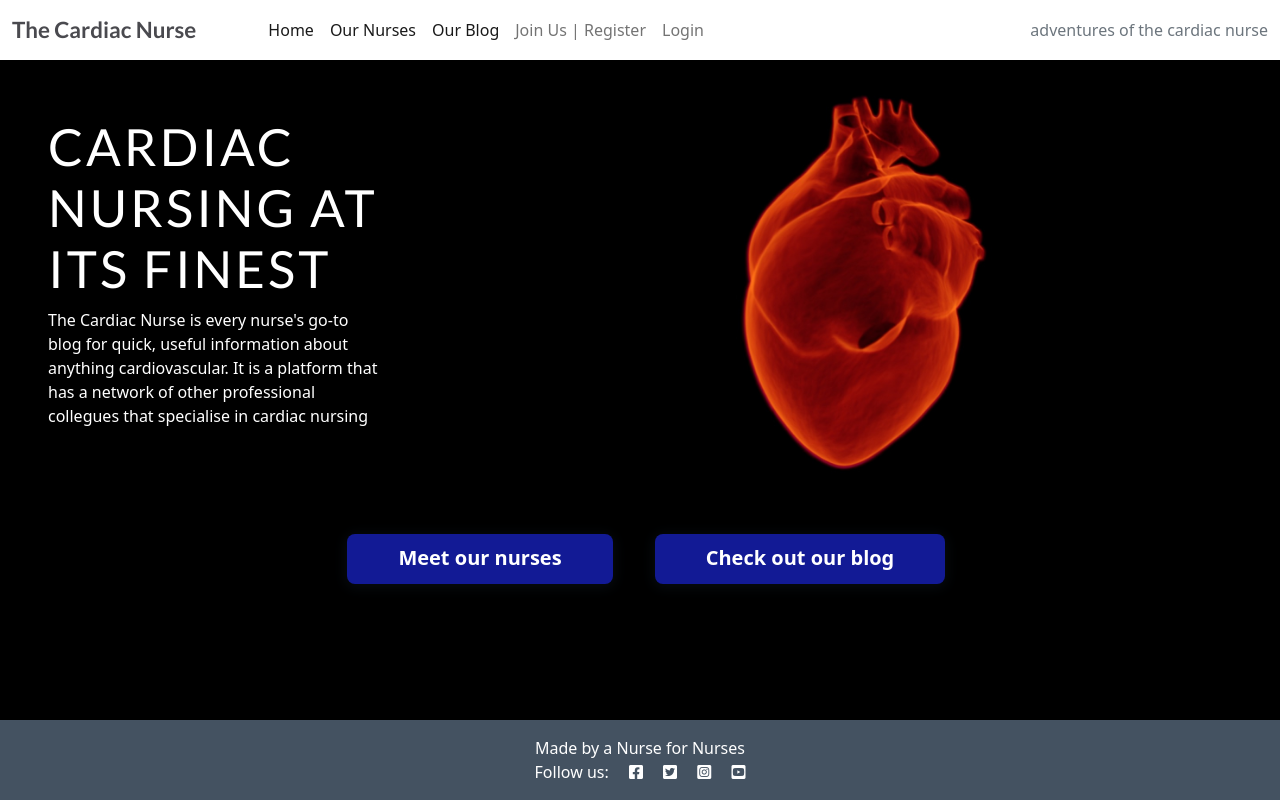
After one commit to gozygreg/The-Cardiac-Nurse, a Django app: page /cardiacnurseblog/nurseprofile/ in a window 1280 px wide. The commit adds this page. Run offline with Django 3.2, Linux system fonts and the light colour scheme.

Commit message:
Create tempelate to render nurse profile views, and connect up urls.py files

```diff
--- a/cardiacnurseprofile/views.py
+++ b/cardiacnurseprofile/views.py
@@ -1,3 +1,19 @@
-from django.shortcuts import render
+"""
+Functions for the view code
+"""
 
-# Create your views here.
+from django.shortcuts import render, redirect, get_object_or_404, reverse
+from django.views import generic, View
+from django.http import HttpResponseRedirect
+from django.contrib import messages
+from . models import NurseProfile
+
+
+class NursePage(generic.ListView):
+    """
+    view for nurse profile page
+    """
+    model = NurseProfile
+    queryset = NurseProfile.objects.filter(status=1).order_by('-created_on')
+    template_name = 'nurseprofile.html'
+    paginate_by = 6
--- a/templates/base.html
+++ b/templates/base.html
@@ -44,7 +44,7 @@
                         <a class="nav-link active" aria-current="page" href="{% url 'home' %}">Home</a>
                     </li>
                     <li class="nav-item">
-                        <a class="nav-link active" aria-current="page" href=#>Our Nurses</a>
+                        <a class="nav-link active" aria-current="page" href="{% url 'nurse_profile' %}">Our Nurses</a>
                     </li>
                     <li class="nav-item">
                         <a class="nav-link active" aria-current="page" href="{% url 'our_blog' %}">Our Blog</a>
--- /dev/null
+++ b/templates/nurseprofile.html
@@ -0,0 +1,39 @@
+{% extends "base.html" %}
+
+{% load static %}
+
+{% block content %}
+<div class="container-fluid">
+    <div class="row" id="hero">
+        <div class="col-md-4 p-5">
+            <div>
+                <h1 class="mt-2 brand-text page-links">Cardiac Nursing at its finest</h1>
+                <p>The Cardiac Nurse is every nurse's go-to blog for quick, useful information about anything
+                    cardiovascular. It is a platform that has a network of other professional collegues that
+                    specialise in cardiac nursing</p>
+            </div>
+        </div>
+        <div class="col-md-8">
+            <div>
+                <img src="{% static 'images/heart.jpg' %}" alt="Responsive image" class="bg-img">
+            </div>
+        </div>
+    </div>
+
+    <div class="row content mb-5 d-flex justify-content-center dark">
+        <div class="col-sm-6 col-lg-4 col-xl-3 text-center">
+            <div>
+                <a href="{% url 'nurse_profile' %}" type="button"
+                    class="mt-2 brand-text page-links btn btn-lg home-button">Meet our
+                    nurses</a>
+            </div>
+        </div>
+        <div class="col-sm-6 col-lg-4 col-xl-3 text-center">
+            <div>
+                <a href="{% url 'our_blog' %}" type="button"
+                    class="mt-2 brand-text page-links btn btn-lg home-button">Check out our
+                    blog</a>
+            </div>
+        </div>
+    </div>
+    {% endblock content %}
--- a/thecardiacnurse/urls.py
+++ b/thecardiacnurse/urls.py
@@ -21,4 +21,5 @@ urlpatterns = [
     path('summernote/', include('django_summernote.urls')),
     path('', include('cardiacnurseblog.urls'), name='cardiacnurseblog_urls'),
     path('accounts/', include('allauth.urls')),
+    path('cardiacnurseblog/', include('cardiacnurseprofile.url'))
 ]
```
Also changed, not shown: cardiacnurseprofile/admin.py (+1 -8 lines), cardiacnurseprofile/models.py (+1 -26 lines), cardiacnurseprofile/url.py (added, +7 -0 lines), 1 other file.
